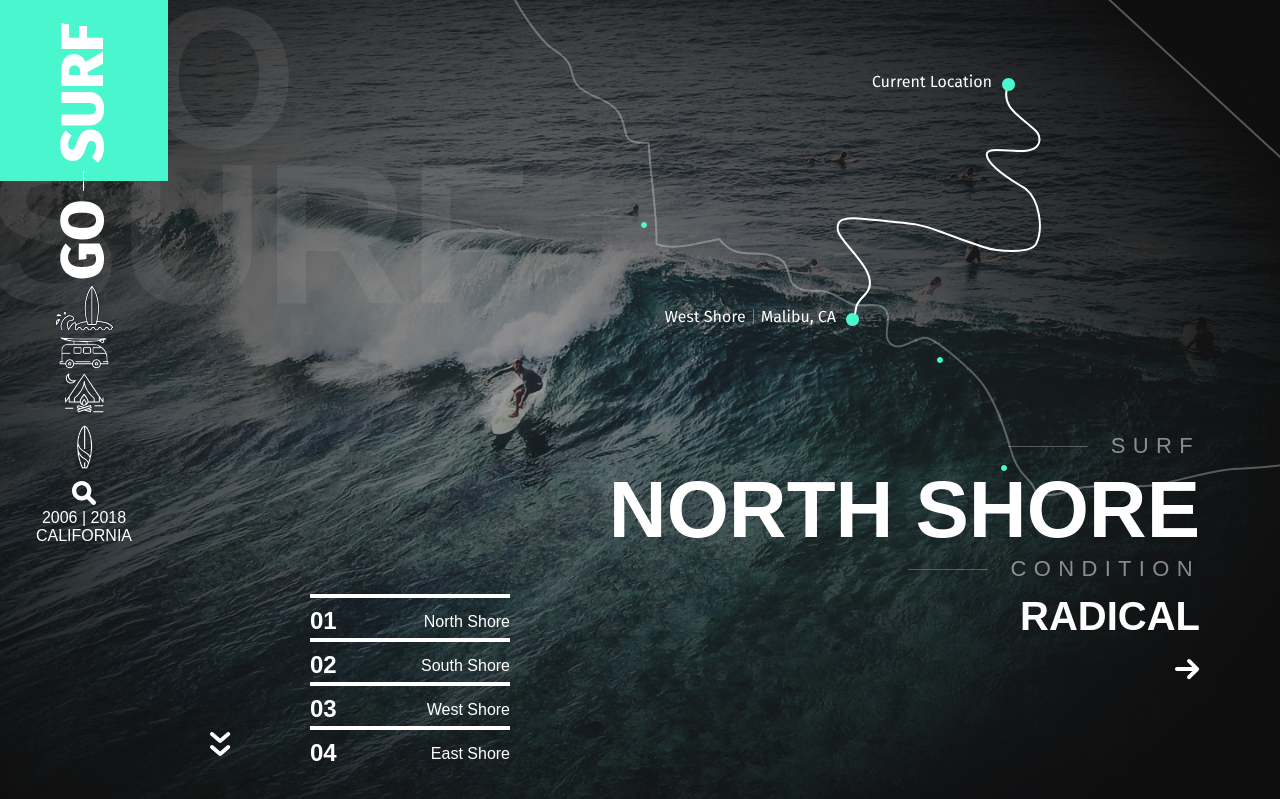
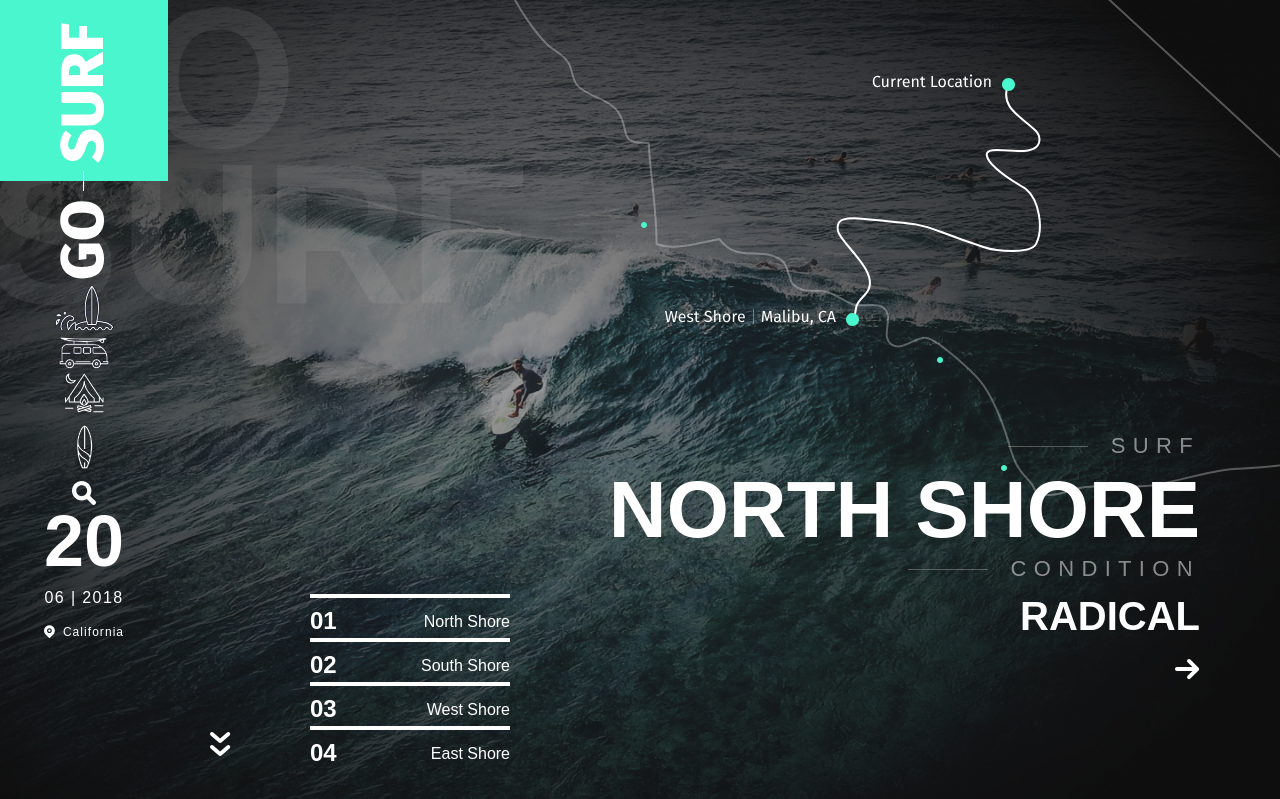
Before and after one commit to yehorich75/react-kama, a React (Create React App) app: page / in a window 1280 px wide. Shown: the top 799 px of the page. Built offline with nearby package versions, Linux system fonts and the light colour scheme; the HTML template or start-up script is replaced by a standard one.

Commit message:
Slider Problem

```diff
--- a/src/Components/Header/Aside/Aside.module.css
+++ b/src/Components/Header/Aside/Aside.module.css
@@ -7,3 +7,40 @@
     height: 100vh;
     text-align: center;
 }
+
+.date {
+    font-weight: 800;
+    font-size: 72px;
+    line-height: 64px;
+}
+
+.date span {
+    font-weight: 300;
+    font-size: 16px;
+    line-height: 19px;
+    letter-spacing: 1.4px;
+    margin-bottom: 15px;
+    padding-top: 15px;
+    display: block;
+}
+
+.location {
+    display: inline-block;
+    font-weight: 300;
+    font-size: 12px;
+    line-height: 14px;
+    letter-spacing: 1.05px;
+    position: relative;
+    padding-left: 19px;
+    text-transform: capitalize;
+}
+
+.location:before {
+    content: "";
+    position: absolute;
+    width: 11px;
+    height: 13px;
+    background-image: url(./../../../img/marker.svg);
+    left: 0px;
+    top: 0px;
+}
--- a/src/Components/Header/Slider/Slider.jsx
+++ b/src/Components/Header/Slider/Slider.jsx
@@ -1,21 +1,34 @@
-import React from "react";
+import React, { Component } from "react";
 import styles from "./Slider.module.css";
 import arrowsRight from "../../../img/arrows-right.svg";
 import Slider from "react-slick";
 import "slick-carousel/slick/slick.css";
 import "slick-carousel/slick/slick-theme.css";
+import Dotshead from "../SliderDot/Dotshead";
 
-class SimpleSlider extends React.Component {
+export default class AsNavFor extends Component {
+  constructor(props) {
+    super(props);
+    this.state = {
+      nav1: null,
+      nav2: null
+    };
+  }
+
+  componentDidMount() {
+    this.setState({
+      nav1: this.slider1,
+      nav2: this.slider2
+    });
+  }
+
   render() {
-    var settings = {
-      dots: true,
-      infinite: true,
-      speed: 500,
-      slidesToShow: 1,
-      slidesToScroll: 1
-    };
     return (
-      <Slider {...settings}>
+      <div>
+        <Slider
+          asNavFor={this.state.nav2}
+          ref={slider => (this.slider1 = slider)}
+        >
           <div className={styles.slider}>
             <div className={`${styles.item} header__slider-item`}>
               <div className={styles.info}>
@@ -71,30 +84,18 @@ class SimpleSlider extends React.Component {
             </div>
           </div>
         </Slider>
+        <Slider
+          asNavFor={this.state.nav1}
+          ref={slider => (this.slider2 = slider)}
+          slidesToShow={3}
+          swipeToSlide={true}
+          focusOnSelect={true}
+        >
+          <Dotshead />
+        </Slider>
+      </div>
     );
   }
 }
 
-// $(function(){
-
-//   $('.slick-slider').slick({
-//       infinite: true,
-//       speed: 1000,
-//       fade: true,
-//       cssEase: 'linear',
-//       prevArrow: '<img class="slider-arrows slider-arrows__left" src="img/arrows-left.svg" alt="Arrow Left"></img>',
-//       nextArrow: '<img class="slider-arrows slider-arrows__right" src="img/arrows-right.svg" alt="Arrow Right"></img>',
-//       asNavFor: '.Dotshead_dotshead__htc9c'
-//   });
-
-//   $('.Dotshead_dotshead__htc9c').slick({
-//       slidesToShow: 4,
-//       slidesToScroll: 4,
-//       asNavFor: '.slick-slider',
-//       dots: true,
-//       // centerMode: true,
-//       focusOnSelect: true
-//   });
-// });
-
-export default SimpleSlider;
+// export default SimpleSlider;
```
Lines whose indentation alone changed are shown as unchanged.
